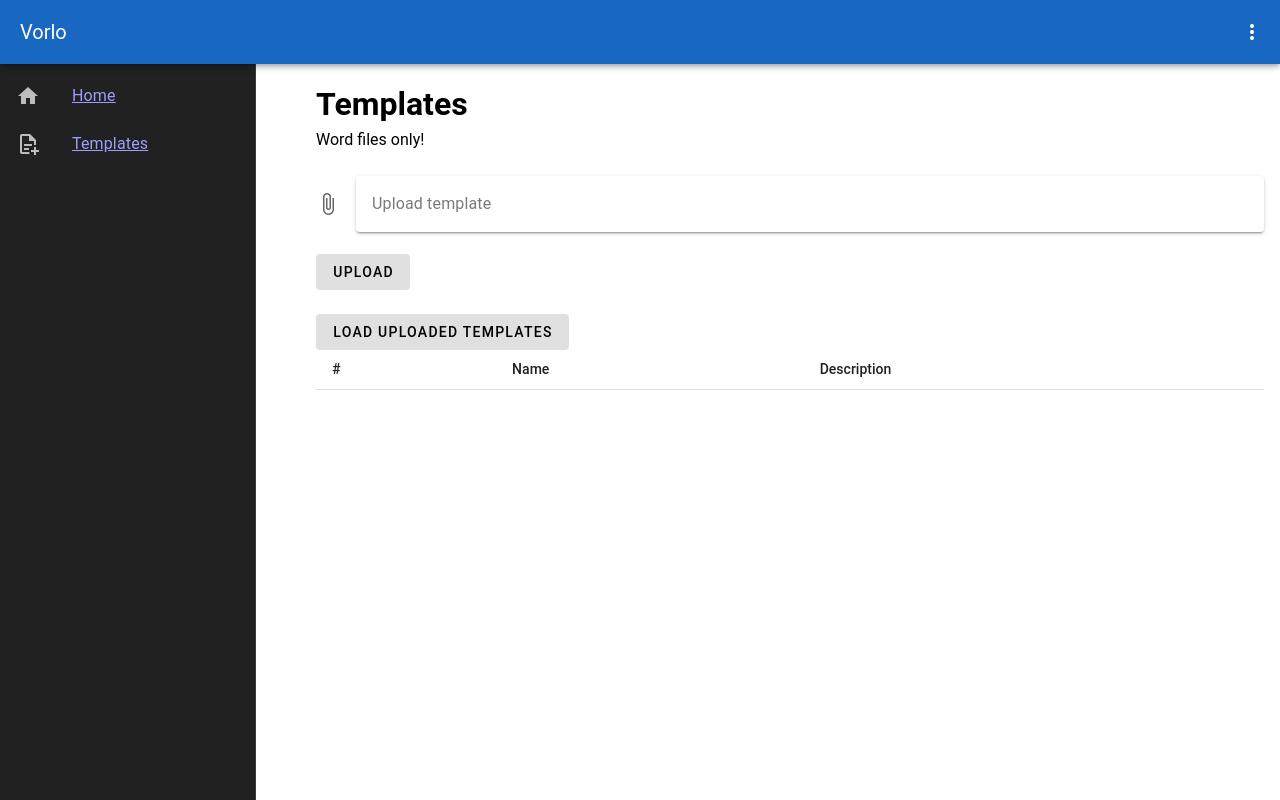
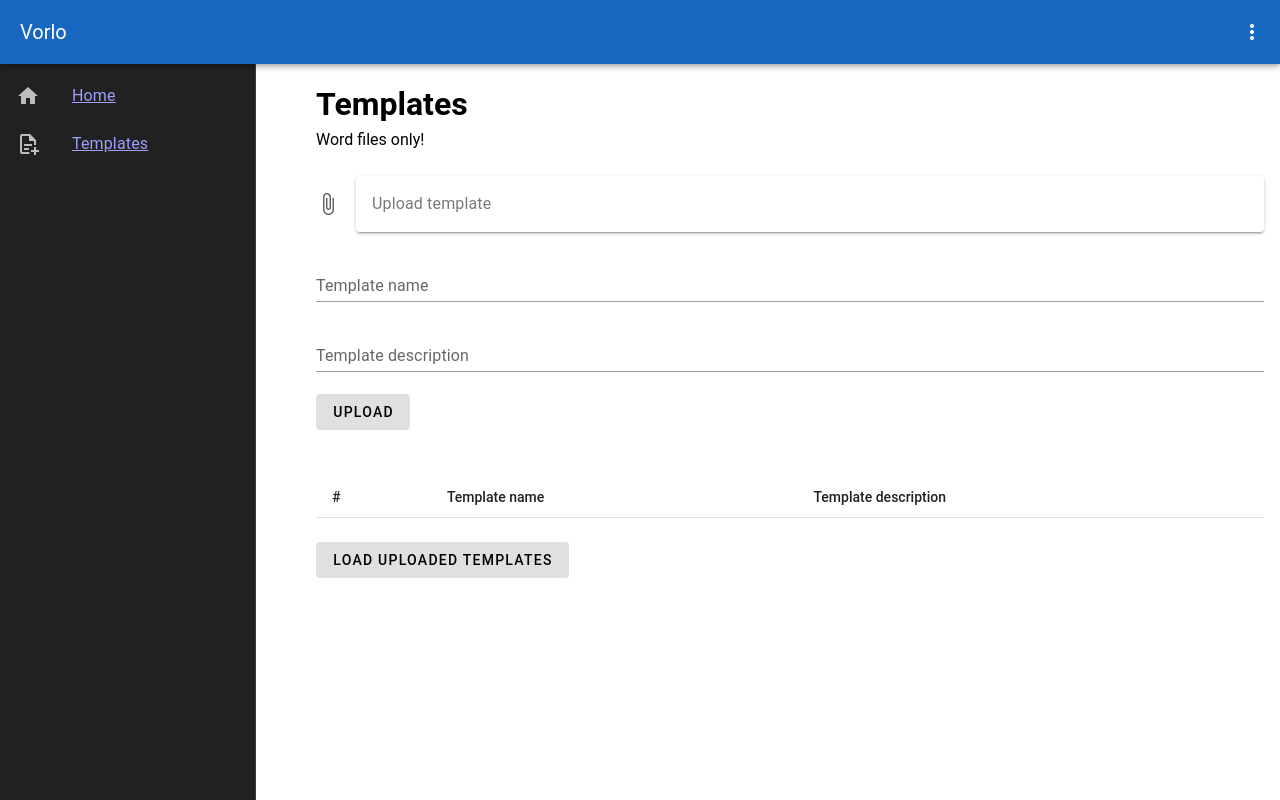
Before and after one commit to Zuhlek/vorlo-web-app, a Vue app: page /templates in a window 1280 px wide. Built offline with nearby package versions, Linux system fonts and the light colour scheme.

Commit message:
add form fields

```diff
--- a/src/components/FileUpload.vue
+++ b/src/components/FileUpload.vue
@@ -8,9 +8,14 @@
         accept=".doc,.docx,.xml,application/msword,application/vnd.openxmlformats-officedocument.wordprocessingml.document"
         show-size @change="onFileSelected">
     </v-file-input>
+    <div>
+        <v-text-field label="Template name" variant="underlined" :rules="[rules.required]" @change="setTemplateName"/>
+        <v-text-field label="Template description" variant="underlined" :rules="[rules.required]" @change="setTemplateDescription"/>
         <v-btn variant="tonal" @click="onUpload">Upload</v-btn>
+    </div>
+
     <br><br>
-    <v-btn variant="tonal" @click="listUploadedTemplates">Load uploaded templates</v-btn>
+
     <v-table density="compact">
         <thead>
             <tr>
@@ -18,25 +23,23 @@
                     #
                 </th>
                 <th class="text-left">
-            Name
+                    Template name
                 </th>
                 <th class="text-left">
-            Description
+                    Template description
                 </th>
             </tr>
         </thead>
         <tbody>
-        <tr
-            v-for="item in templates"
-            :key="item.id"
-        >
+            <tr v-for="item in templates" :key="item.id">
                 <td>{{ item.id }}</td>
                 <td>{{ item.name }}</td>
                 <td>{{ item.description }}</td>
             </tr>
         </tbody>
     </v-table>
-
+    <br>
+    <v-btn variant="tonal" @click="listUploadedTemplates">Load uploaded templates</v-btn>
 </template>
 
 <script>
@@ -46,8 +49,13 @@ export default {
     name: 'file-upload',
     data() {
         return {
+            rules: {
+                required: value => !!value || 'Field is required',
+            },
             selectedFile: null,
-            templates: null
+            templates: null,
+            templateName: null,
+            templateDescription: null
         }
     },
     methods: {
@@ -57,8 +65,16 @@ export default {
         },
         async onUpload() {
             const formData = new FormData();
+            const config = {
+                headers: {
+                    'content-type': 'multipart/form-data'
+                }
+            }
             formData.append('file', this.selectedFile, this.selectedFile.name);
-            axios.post('http://localhost:8080/template/upload', formData, {
+            formData.append('templateName', this.templateName)
+            formData.append('templateDescription', this.templateDescription)
+            console.log(formData)
+            axios.post('http://localhost:8080/template/upload', formData, config, {
                 onDownloadProgress: uploadEvent => {
                     console.log('Upload Progress: ' + Math.round(uploadEvent.loaded / uploadEvent.total * 100) + "%")
                 }
@@ -67,7 +83,15 @@ export default {
                     console.log(res)
                 })
         },
-        listUploadedTemplates(){
+        setTemplateName(event) {
+            console.log(event)
+            this.templateName = event.target.value //currently only one template at a time, so [0] is ok
+        },
+        setTemplateDescription(event) {
+            console.log(event)
+            this.templateDescription = event.target.value //currently only one template at a time, so [0] is ok
+        },
+        listUploadedTemplates() {
             axios.get('http://localhost:8080/template/list')
                 .then((res) => {
                     console.log(res);
```
Lines whose indentation alone changed are shown as unchanged.
